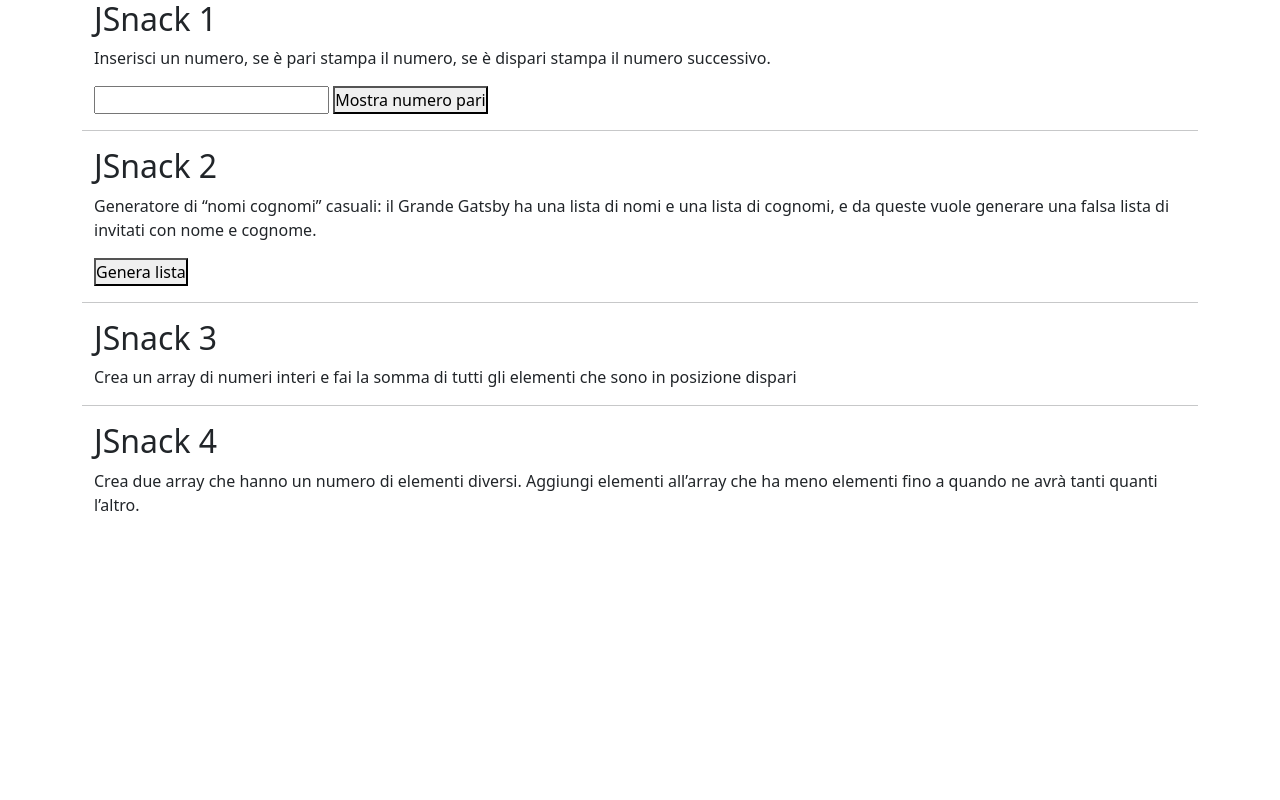
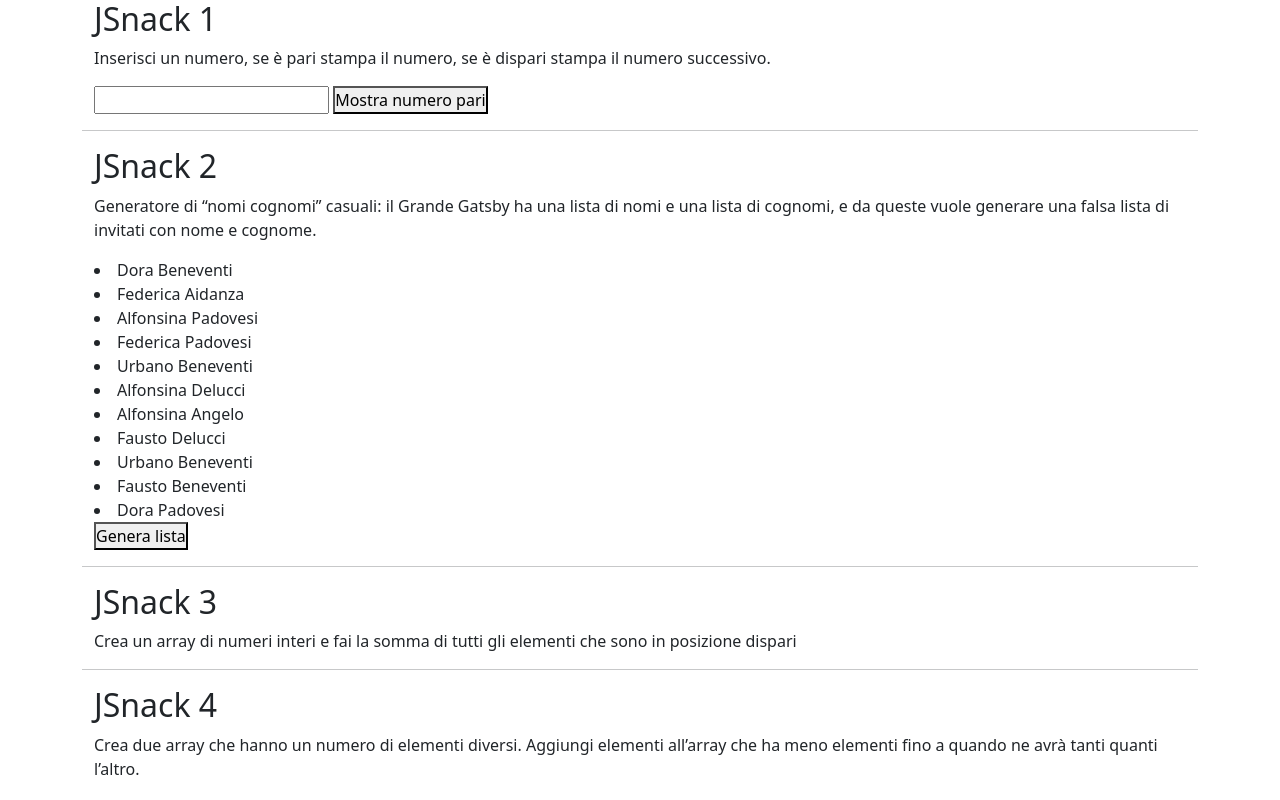
Before and after one commit to MarcoMazzeo01/js-jsnacks-blocco-2, a plain HTML site: page index.html in a window 1280 px wide. Both pictures are taken after a click on the button "Genera lista". Drawn offline with nearby package versions, Linux system fonts and the light colour scheme.

Commit message:
add: jsnack 2

```diff
--- a/index.html
+++ b/index.html
@@ -42,8 +42,8 @@
                 <h2>JSnack 2</h2>
                 <p>Generatore di “nomi cognomi” casuali: il Grande Gatsby ha una lista di nomi e una lista di cognomi, e da queste vuole generare una falsa lista di invitati con nome e cognome.</p>
 
-                <or id="falseList"></or>
-                <button type="button" id>Genera lista</button>
+                <or id="fakeList"></or>
+                <button type="button" id="js2_button">Genera lista</button>
             </div>
         </section>
 
--- a/js/main.js
+++ b/js/main.js
@@ -14,3 +14,30 @@ js1_button.addEventListener("click",function() {
     }
 
 })
+
+// ! JSNACK 2
+const names = ["Danilo","Fausto","Urbano","Alfonsina","Dora","Federica"]
+const surnames = ["Padovesi","Angelo","Delucci","Aidanza","Beneventi","Grecia"]
+
+const totalGuests = 10
+const totNames = names.length
+const totSurnames = surnames.length
+
+let fakeList = document.getElementById("fakeList")
+const js2_button = document.getElementById("js2_button")
+
+
+// funzione random
+function RNG(min, max) {
+    return Math.floor(Math.random() * (max - min) ) + min;
+}
+
+js2_button.addEventListener("click",function(){
+
+    fakeList.innerHTML = ""
+
+    for (i = 0; i <= totalGuests; i++) {
+        let guest = `${names[RNG(0,totNames)]} ${surnames[RNG(0,totSurnames)]}`
+        fakeList.innerHTML += `<li>${guest}</li>`
+    }
+})
```
